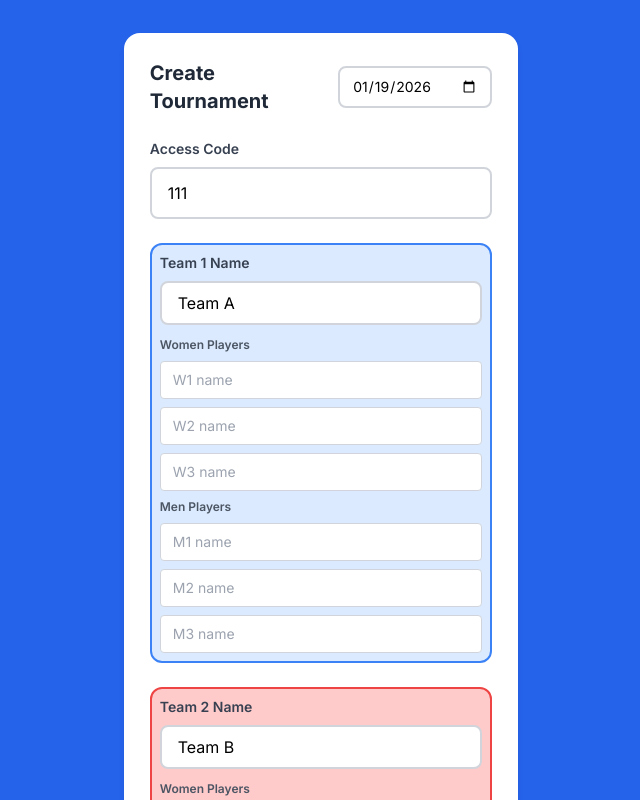
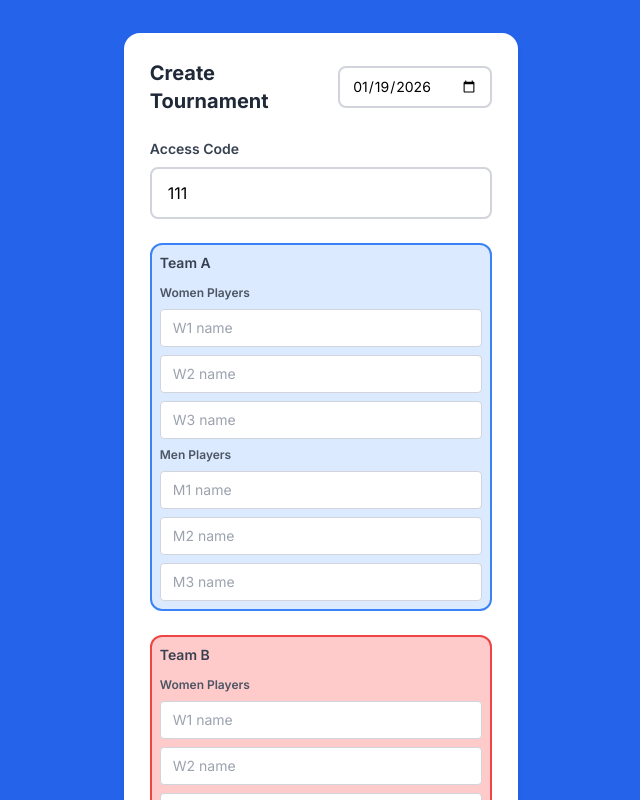
Before and after one commit to spicycabbage/vrctuesday, a Next.js app: page /create-tournament in a window 1280 px wide. Shown: the top 800 px of the page, without its empty margins (319-959 px from the left). Built offline with nearby package versions, Linux system fonts and the light colour scheme.

Commit message:
Remove team name inputs, default to Team A and Team B

```diff
--- a/src/app/create-tournament/page.tsx
+++ b/src/app/create-tournament/page.tsx
@@ -229,16 +229,7 @@ export default function CreateTournament() {
 
           {/* Team 1 */}
           <div className="team-container team-1-bg">
-            <label className="block text-sm font-semibold mb-2 text-gray-700">
-              Team 1 Name
-            </label>
-            <input
-              type="text"
-              value={team1Name}
-              onChange={(e) => setTeam1Name(e.target.value)}
-              className="w-full px-4 py-2 border-2 border-gray-300 rounded-lg focus:border-blue-500 focus:outline-none mb-3"
-              placeholder="Team name"
-            />
+            <h3 className="text-sm font-semibold mb-3 text-gray-700">Team A</h3>
 
             <div className="space-y-2">
               <p className="text-xs font-semibold text-gray-600 mb-1">Women Players</p>
@@ -255,16 +246,7 @@ export default function CreateTournament() {
 
           {/* Team 2 */}
           <div className="team-container team-2-bg">
-            <label className="block text-sm font-semibold mb-2 text-gray-700">
-              Team 2 Name
-            </label>
-            <input
-              type="text"
-              value={team2Name}
-              onChange={(e) => setTeam2Name(e.target.value)}
-              className="w-full px-4 py-2 border-2 border-gray-300 rounded-lg focus:border-blue-500 focus:outline-none mb-3"
-              placeholder="Team name"
-            />
+            <h3 className="text-sm font-semibold mb-3 text-gray-700">Team B</h3>
 
             <div className="space-y-2">
               <p className="text-xs font-semibold text-gray-600 mb-1">Women Players</p>
```
